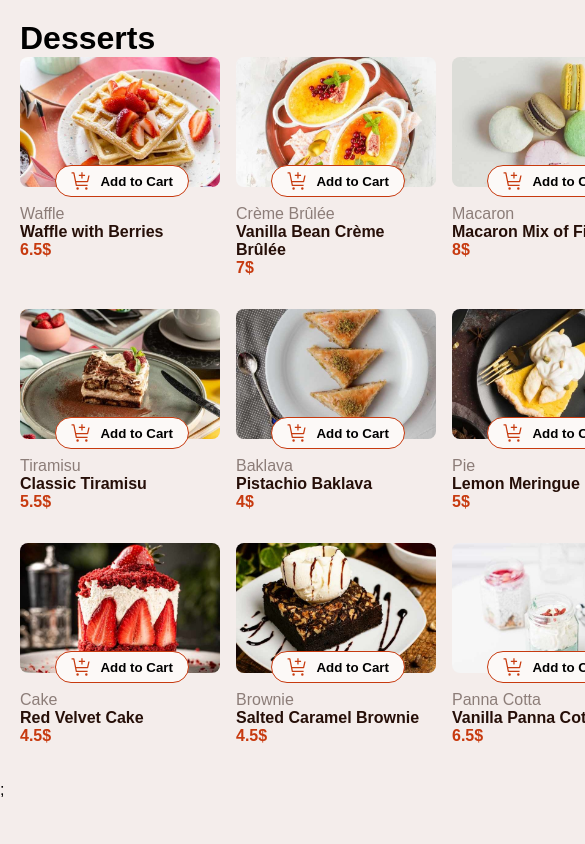
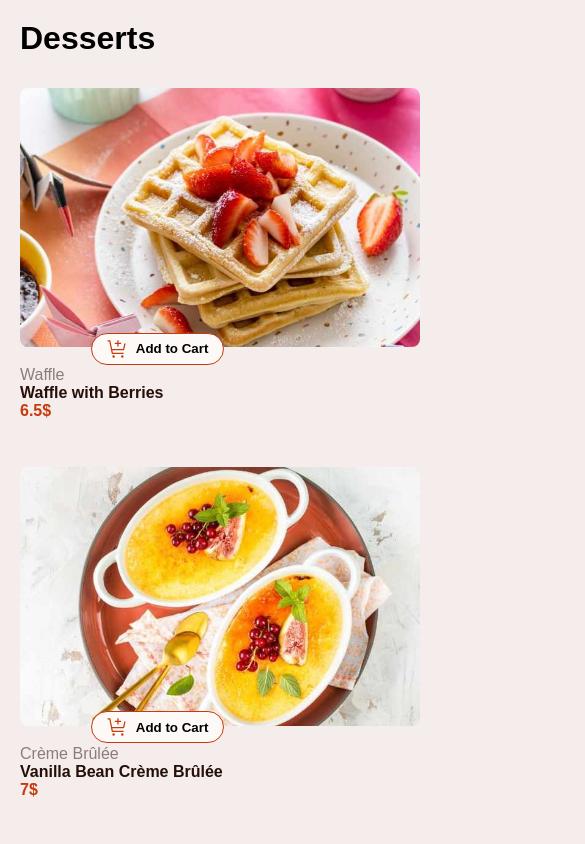
Before and after one commit to zakariyaxaaji/productListWithCart, a React (Vite) app: page / in a window 390 px wide. Shown: the top 844 px of the page, 585 px wide, since content can reach past the window. Built offline with nearby package versions, Linux system fonts and the light colour scheme; a web font is replaced by a local one.

Commit message:
trying different media queries

```diff
--- a/src/components/button.module.css
+++ b/src/components/button.module.css
@@ -1,6 +1,6 @@
 .addToCartBtn {
   background-color: var(--rose50);
-  width: fit-content;
+  min-width: fit-content;
   padding: 0px 10px;
   border-radius: 53px;
   text-align: center;
--- a/src/components/cart.module.css
+++ b/src/components/cart.module.css
@@ -4,7 +4,8 @@
   margin: 1rem;
   padding: 1.5rem;
   border-radius: 8px;
-  width: clamp(315px, 400px, 900px);
+  min-width: 300px;
+  /* clamp(min(300px), 400px, max(900px));   */
 }
 .cartContainer h4 {
   color: var(--red);
@@ -73,3 +74,12 @@
 .modalViewOrderTotal {
   margin-left: 1rem;
 }
+@media screen and (max-width: 784px){
+  .cartContainer{
+    margin: 0 1rem;
+    margin-top: 3rem;
+  }
+}
+@media screen and (max-width: 560px) {
+
+}
--- a/src/components/container.module.css
+++ b/src/components/container.module.css
@@ -3,5 +3,17 @@
     margin: 0 auto;
     padding: 20px;
    display: flex;
-   justify-content: space-evenly;
+   justify-content: center;
+   gap: 3rem;
 }
+@media screen and (max-width: 1130px){
+   .container{
+    gap: .5rem;
+   }
+}
+
+@media screen and (max-width: 560px){
+    .container{
+        flex-direction: column;
+    }
+}
--- a/src/components/product.module.css
+++ b/src/components/product.module.css
@@ -1,3 +1,8 @@
+.productContainer{
+  display: flex;
+  justify-content: center;
+  flex-direction: column;
+}
 .imgContainer {
   width: 200px;
   margin-bottom: .9rem;
@@ -26,3 +31,15 @@
   color: var(--red);
   font-weight: var(--fw-semibold);
 }
+
+@media screen and (max-width: 560px) {
+  .imgContainer{
+    width: 400px;
+  }
+}
+@media screen and (max-width: 560px) {
+  .productContainer{
+    margin: .5rem auto;
+  }
+
+}
--- a/src/components/productList.module.css
+++ b/src/components/productList.module.css
@@ -1,10 +1,31 @@
-.productListContainer{
-    display: grid;
-    grid-template-columns: repeat(3, 1fr);
-    gap: 1rem;
+.productListContainer {
+  display: grid;
+  grid-template-columns: repeat(3, 200px);
+  grid-template-rows: repeat(3, 300px);
+  gap: 1rem;
+}
+@media screen and (max-width: 1130px) {
+  .productListContainer {
+    grid-template-columns: repeat(2, 200px);
+    grid-template-rows: repeat(3, 300px);
 
+  }
 }
-.productList{
 
+@media screen and (max-width: 784px) {
+    .productListContainer{
+        grid-template-columns: 1fr;
+        grid-template-rows: 250px;
 
+     margin-top: 1.4rem;
+    }
 }
+@media screen and (max-width: 560px) {
+    .productListContainer{
+      margin-top: 5rem;
+    }
+    .productListContainer > *:nth-child(2) {
+        margin-top: 4rem;
+    }
+
+  }
```
